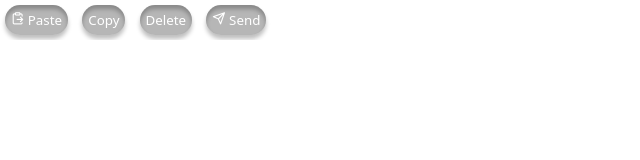
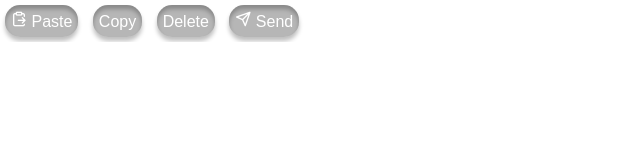
Before and after one commit to nova-ind/desktop, a plain HTML site: page applications/fm.nvapp.html in a window 1280 px wide. Shown: the whole page, without its empty margins (0-640 px from the left). Drawn offline with Linux system fonts and the light colour scheme.

Commit message:
updages :3

```diff
--- a/appStyle.css
+++ b/appStyle.css
@@ -10,12 +10,18 @@ body {
     color: white !important;
     cursor: none;
 }
-
-
+@import url('https://fonts.googleapis.com/css2?family=Familjen+Grotesk:ital,wght@0,400..700;1,400..700&display=swap');
 
 * {
-    font-family: 'lucide', system-ui;
-    color: white !important;
+    font-family: "lucide","Familjen Grotesk", sans-serif;
+    font-optical-sizing: auto;
+    font-weight: normal;
+    font-style: normal;
+    font-size: 1em;
+    user-select: none;
+    transition: transform 0.15s ease;
+    -webkit-user-drag: none;
+    color: white;
 }
 
 navRail {
@@ -107,11 +113,11 @@ button {
 }
 
 *::-webkit-scrollbar-track {
-    background: var(--scroll-bar-bg-color);
+    background: red;
 }
 
 *::-webkit-scrollbar-thumb {
-    background-color: var(--scroll-bar-color);
+    background-color: red;
     border-radius: 20px;
-    border: 3px solid var(--scroll-bar-bg-color);
+    border: 3px solid red;
 }
```
Also changed, not shown: script.js (+16 -0 lines), style.css (+6 -1 lines), 7 other files.
